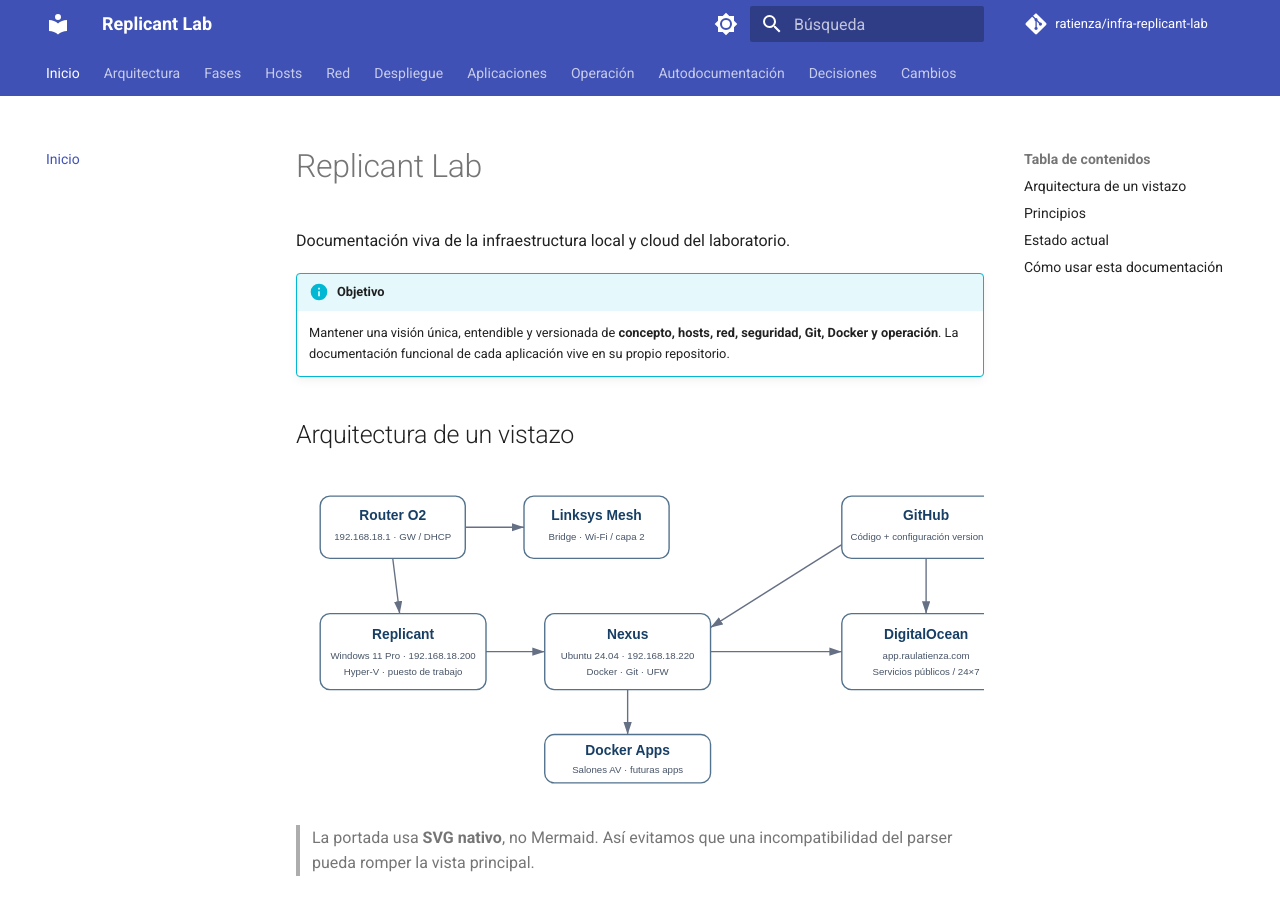
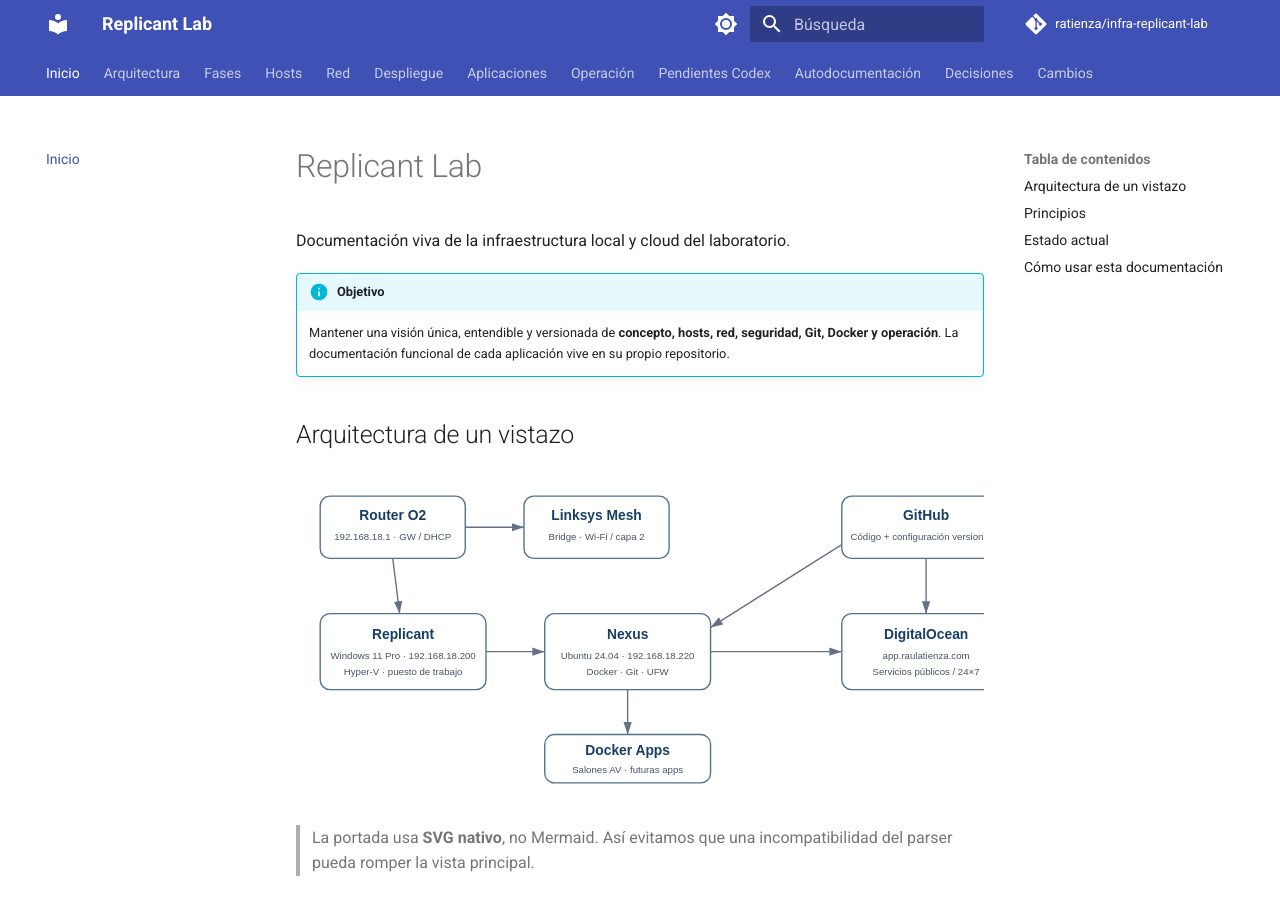
Before and after one commit to ratienza/infra-replicant-lab, an MkDocs documentation site: the page built from docs/index.md, in a window 1280 px wide and 900 px high. Built offline with MkDocs 1.6.1 and Material for MkDocs 9.7.7, drawn with Linux system fonts in a browser that asks for light colours; comment, search, counter and statistics services are not loaded.

Commit message:
Add Codex backlog to documentation navigation

```diff
--- a/mkdocs.yml
+++ b/mkdocs.yml
@@ -31,6 +31,7 @@
       - SSH: operacion/ssh.md
       - Comandos útiles: operacion/comandos-utiles.md
       - Mantenimiento: operacion/mantenimiento.md
+  - Pendientes Codex: pendientes-codex.md
   - Autodocumentación: autodocumentacion.md
   - Decisiones: decisiones.md
   - Cambios:
```
